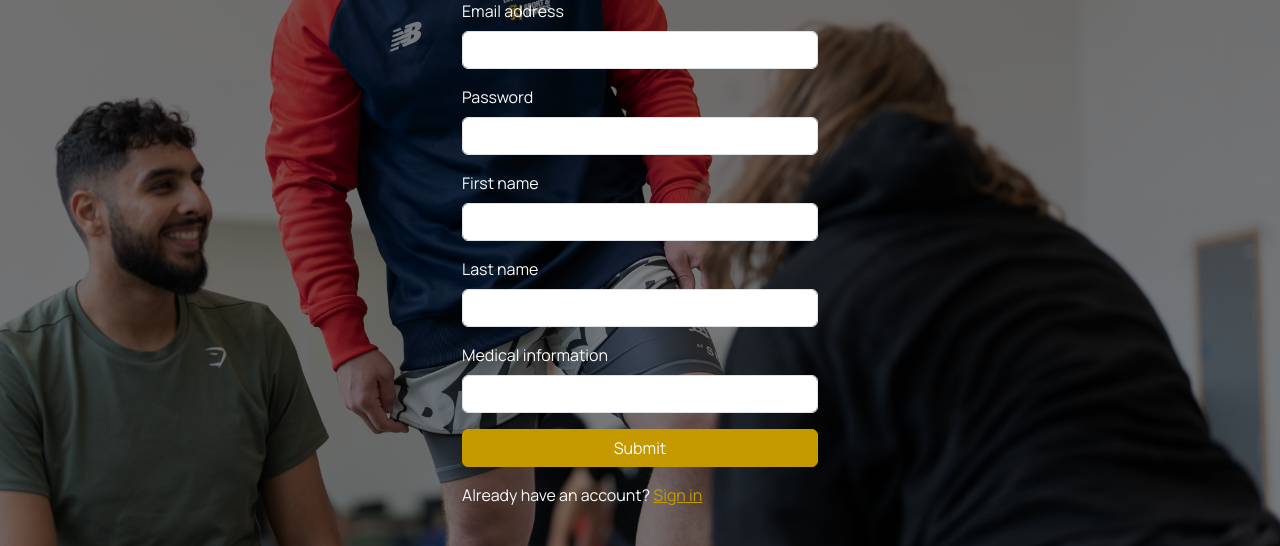
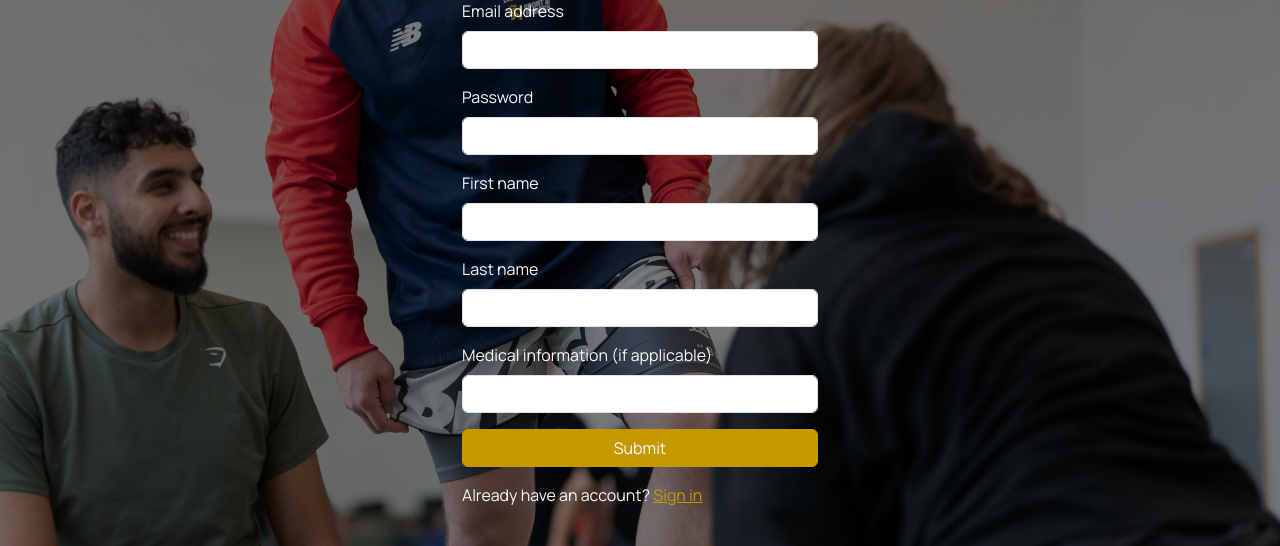
Before and after one commit to tom23collins/uob-bjj-webapp, a Flask app: page /register in a window 1280 px wide. Shown: the part 214-760 px from the top of the page. Run offline with Flask 3, Linux system fonts and the light colour scheme.

Commit message:
add text for mediacl info

```diff
--- a/templates/user_register.html
+++ b/templates/user_register.html
@@ -38,7 +38,7 @@
               <input type="text" class="form-control" id="last_name" name='last_name' id='last_name' required>
             </div>
             <div class="mb-3 text-start">
-              <label for="medical_info" class="form-label">Medical information</label>
+              <label for="medical_info" class="form-label">Medical information (if applicable)</label>
               <input type="text" class="form-control" id="medical_info" name='medical_info' id='medical_info'>
             </div>
             <button type="submit" class="btn btn-primary w-100 mb-3">Submit</button>
```
